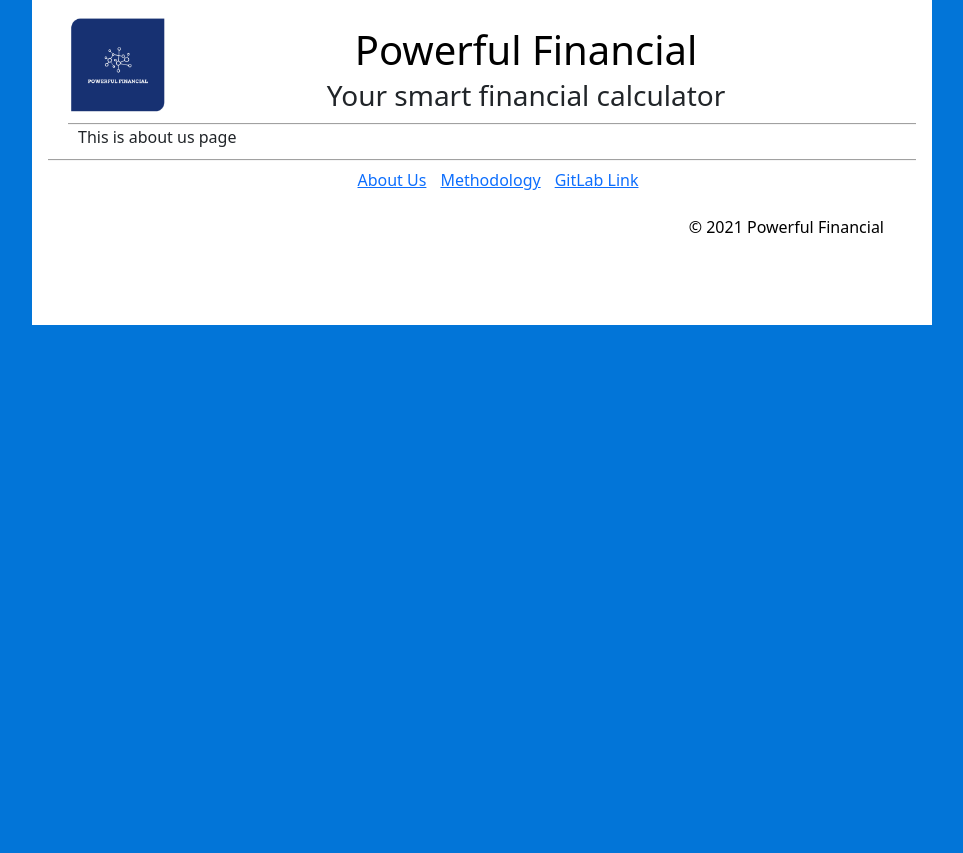
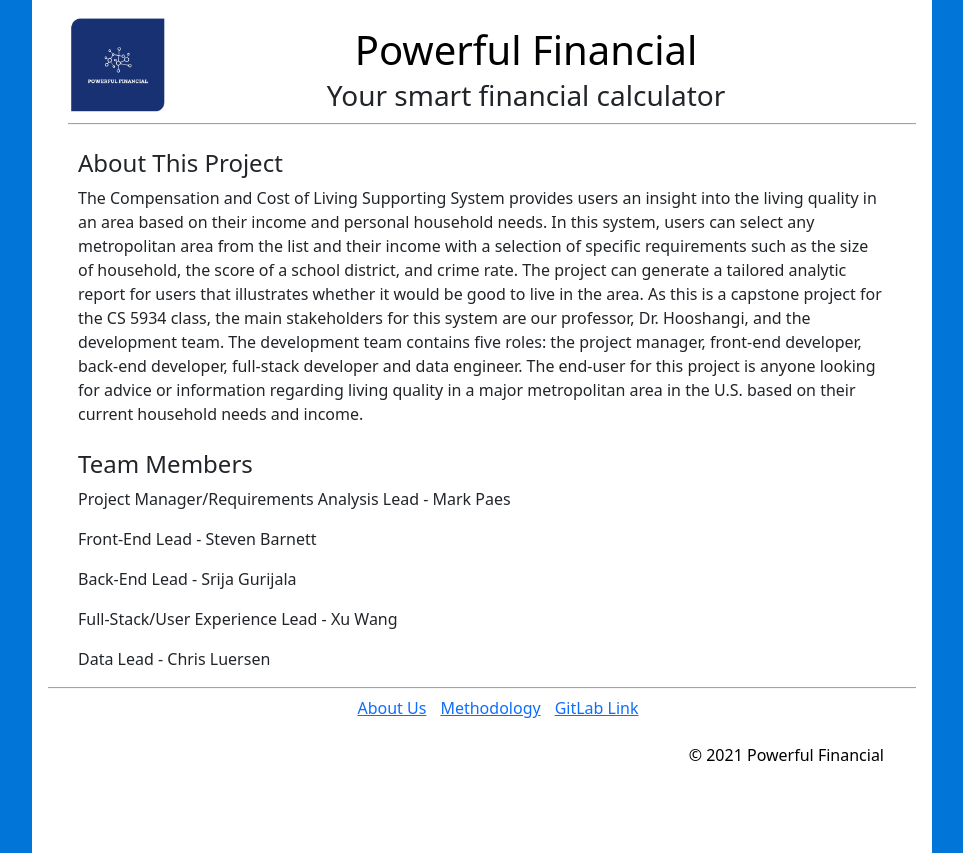
Before and after one commit to i-am-xu-wang/urban_advisor, a Django app: page /about-us/ in a window 1280 px wide. Shown: the whole page, without its empty margins (158-1121 px from the left). Before the commit the page ends 325 px from the top, so only its background shows below. Run offline with Django 3.2, Linux system fonts and the light colour scheme; some libraries are stand-ins or nearby versions.

Commit message:
add modifier on the overall quality section and add about-us page

```diff
--- a/templates/capstone/about-us.html
+++ b/templates/capstone/about-us.html
@@ -2,5 +2,22 @@
 {% block page-title %}Methodology Page{% endblock %}
 {% load static %}
 {% block content %}
-    This is about us page
+    <link rel="stylesheet" type="text/css" href="{% static "css/methodology.css" %}?{% now "U" %}">
+    <h4>About This Project</h4>
+    <p>The Compensation and Cost of Living Supporting System provides users an insight into the living quality in an
+        area based on their income and personal household needs. In this system, users can select any metropolitan area
+        from the list and their income with a selection of specific requirements such as the size of household, the
+        score of a school district, and crime rate. The project can generate a tailored analytic report for users that
+        illustrates whether it would be good to live in the area.
+        As this is a capstone project for the CS 5934 class, the main stakeholders for this system are our professor,
+        Dr. Hooshangi, and the development team. The development team contains five roles: the project manager,
+        front-end developer, back-end developer, full-stack developer and data engineer. The end-user for this project is anyone
+        looking for advice or information regarding living quality in a major metropolitan area in the U.S. based on
+        their current household needs and income.</p>
+    <h4>Team Members</h4>
+    <p>Project Manager/Requirements Analysis Lead - Mark Paes</p>
+    <p>Front-End Lead - Steven Barnett</p>
+    <p>Back-End  Lead - Srija Gurijala</p>
+    <p>Full-Stack/User Experience Lead - Xu Wang</p>
+    <p>Data Lead - Chris Luersen</p>
 {% endblock %}
```
Also changed, not shown: capstone/static/js/graph.js (added, +21 -0 lines), capstone/templatetags/filter_extras.py (+28 -0 lines), templates/capstone/report.html (+10 -3 lines).
